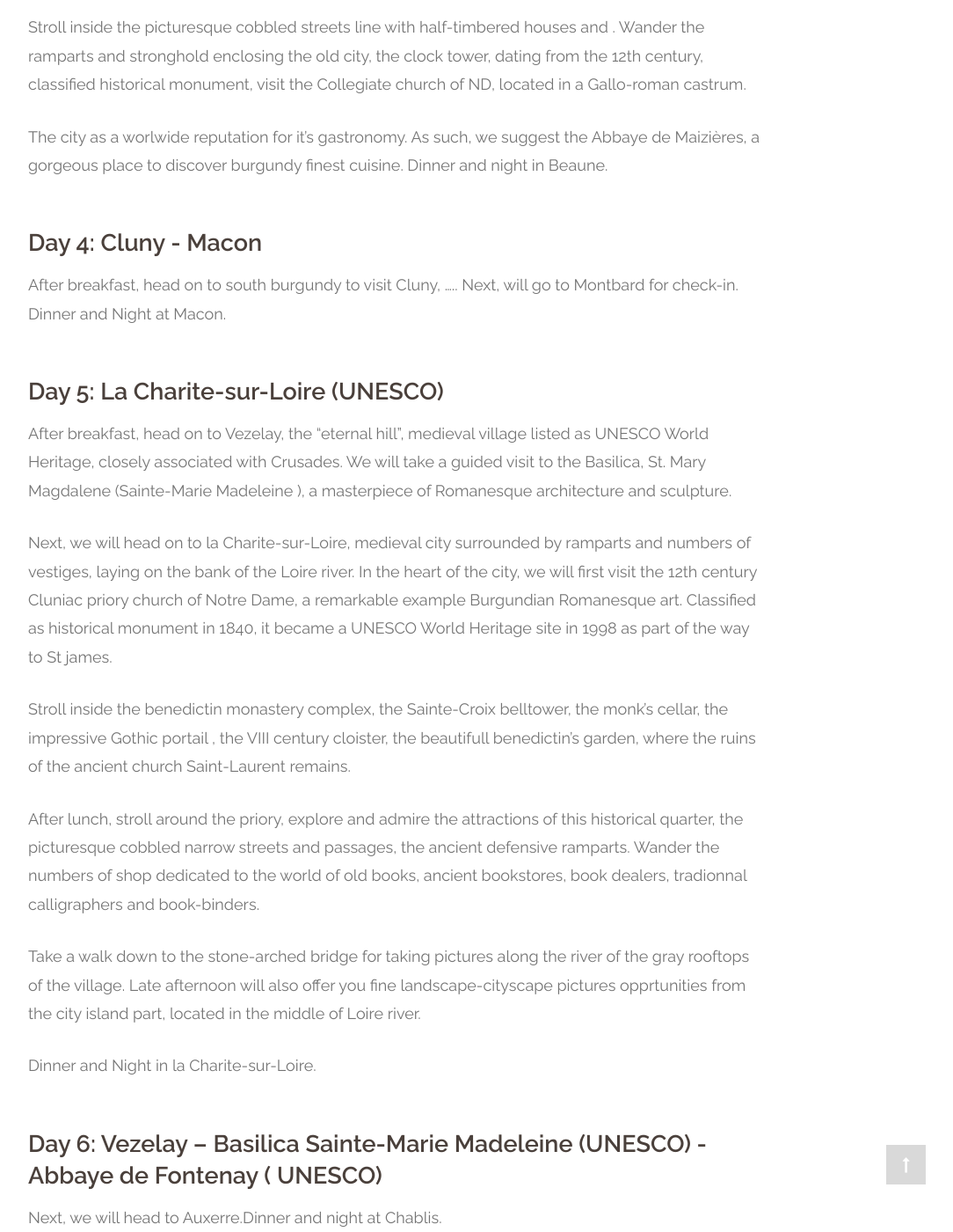
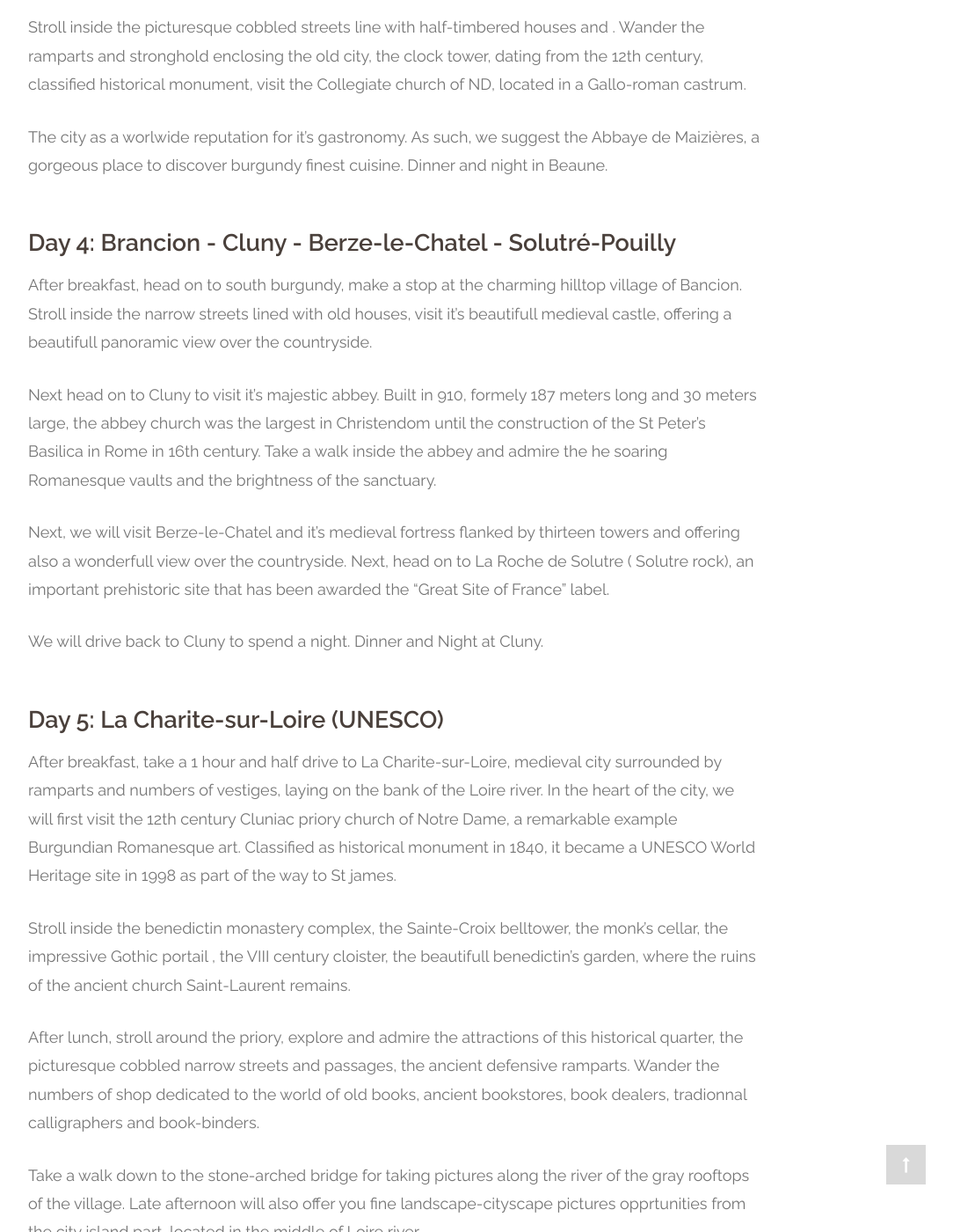
Before and after one commit to paitiewfrance/paitiewfrance.github.io, a Jekyll site: the page built from tour-burgundy/burgundy-eight-days.md, in a window 1280 px wide and 1400 px high, scrolled down 3711 px. Shown: the whole window at 88% size, without its empty margins (191-1275 px from the left). Built offline with Jekyll 4.4.1, drawn with Linux system fonts in a browser that asks for light colours; nearby versions of some CDN libraries; some web fonts are replaced; some of the changed text lies outside the part shown.

Commit message:
Add new trip burgundy eight days

```diff
--- a/tour-burgundy/burgundy-eight-days.md
+++ b/tour-burgundy/burgundy-eight-days.md
@@ -15,7 +15,6 @@ prices:
      - Contact us for 4-7 persons
      - Contact us for 2-4 persons
 ---
-
 
 ### Day 1: Dijon
 Dijon, capital of the Duke of Burgundy. It  is one of France's most appealing cities. Filled with elegant medieval and Renaissance buildings, the lively centre is wonderful for strolling. You are sure to appreciate the wealth and elegance of the city’s architectural heritage.
@@ -72,16 +71,20 @@ The city as a worlwide reputation for it's gastronomy. As such, we suggest the A
 Dinner and night in Beaune.
 
 
-### Day 4: Cluny - Macon
-After breakfast, head on to south burgundy to visit Cluny, .....
-Next, will go to Montbard for check-in.
-Dinner and Night at Macon.
+### Day 4:   Brancion - Cluny - Berze-le-Chatel - Solutré-Pouilly
+After breakfast, head on to south burgundy, make a stop at the charming hilltop village of Bancion. Stroll inside the narrow streets lined with old houses, visit it's beautifull medieval castle, offering a beautifull panoramic view over the countryside.
+
+Next head on to Cluny to visit it's majestic abbey. Built in 910, formely 187 meters long and 30 meters large, the abbey church was the largest in Christendom until the construction of the St Peter's Basilica in Rome in 16th century. Take a walk inside the abbey and admire the he soaring Romanesque vaults and the brightness of the sanctuary.
+
+Next,  we will visit Berze-le-Chatel and it's medieval fortress flanked by thirteen towers and offering also a wonderfull view over the countryside.
+Next, head on to La Roche de Solutre ( Solutre rock), an important prehistoric site that has been awarded the "Great Site of France" label.
+
+We will drive back to Cluny to spend a night.
+Dinner and Night at Cluny.
 
 
 ### Day 5:  La Charite-sur-Loire (UNESCO)
-After breakfast, head on to Vezelay, the "eternal hill",  medieval village listed as UNESCO World Heritage, closely associated with Crusades. We will take a guided visit to the Basilica, St. Mary Magdalene (Sainte-Marie Madeleine ), a masterpiece of Romanesque architecture and sculpture.
-
-Next, we will head on to la Charite-sur-Loire, medieval city surrounded by ramparts and numbers of vestiges, laying on the bank of the Loire river.
+After breakfast, take a 1 hour and half drive to La Charite-sur-Loire, medieval city surrounded by ramparts and numbers of vestiges, laying on the bank of the Loire river.
 In the heart of the city, we will first visit the 12th century Cluniac priory church of Notre Dame, a remarkable example Burgundian Romanesque art.
 Classified as historical monument in 1840, it became a UNESCO World Heritage site in 1998 as part of the way to St james.
 
@@ -95,6 +98,7 @@ Late afternoon will also offer you fine landscape-cityscape pictures opprtunitie
 Dinner and Night in la Charite-sur-Loire.
 
 ### Day 6: Vezelay -- Basilica Sainte-Marie Madeleine (UNESCO) - Abbaye de Fontenay ( UNESCO)
+After breakfast, head on to Vezelay, the "eternal hill",  medieval village listed as UNESCO World Heritage, closely associated with Crusades. We will take a guided visit to the Basilica, St. Mary Magdalene (Sainte-Marie Madeleine ), a masterpiece of Romanesque architecture and sculpture.
 
 Next, we will head to Auxerre.Dinner and night at Chablis.
 
```
Also changed, not shown: tour-provence/wonder-and-lavender-provence.md (+2 -2 lines), tour-provence/wonder-eastern-provence.md (+2 -3 lines).
